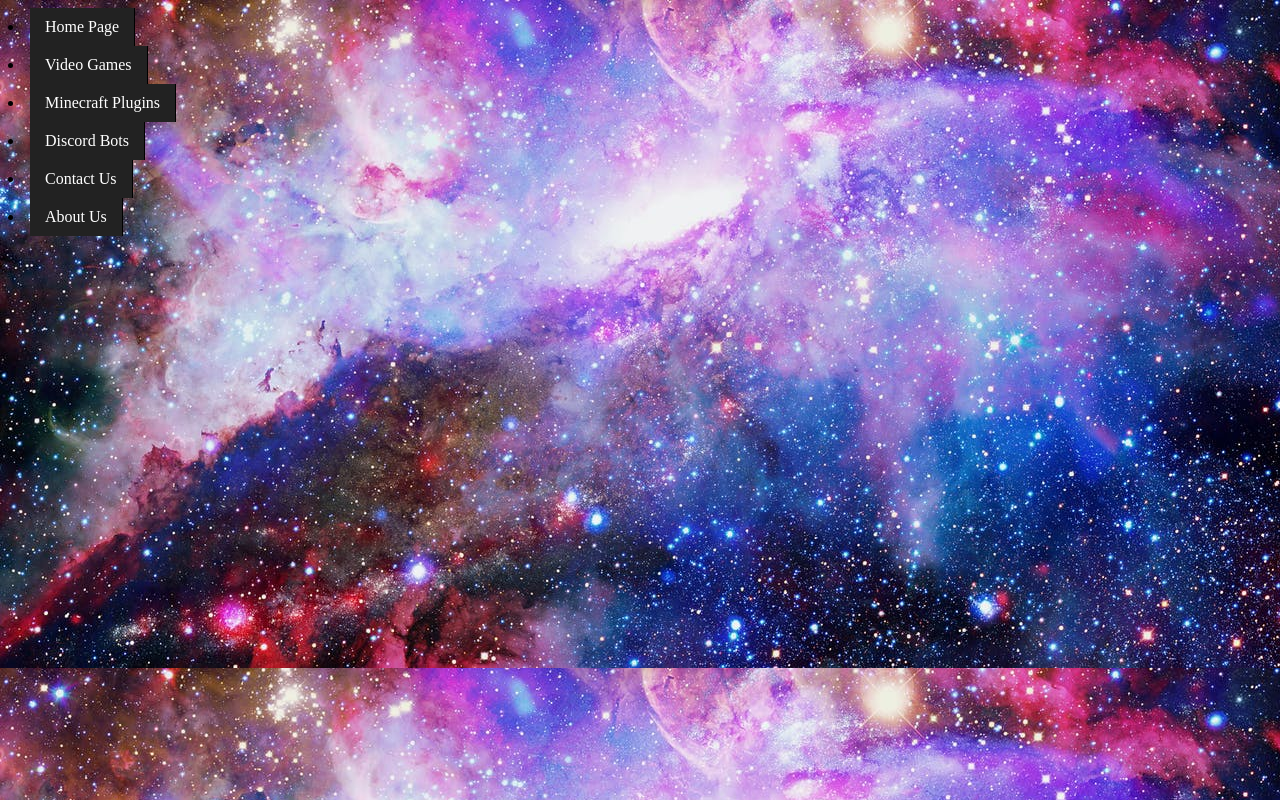
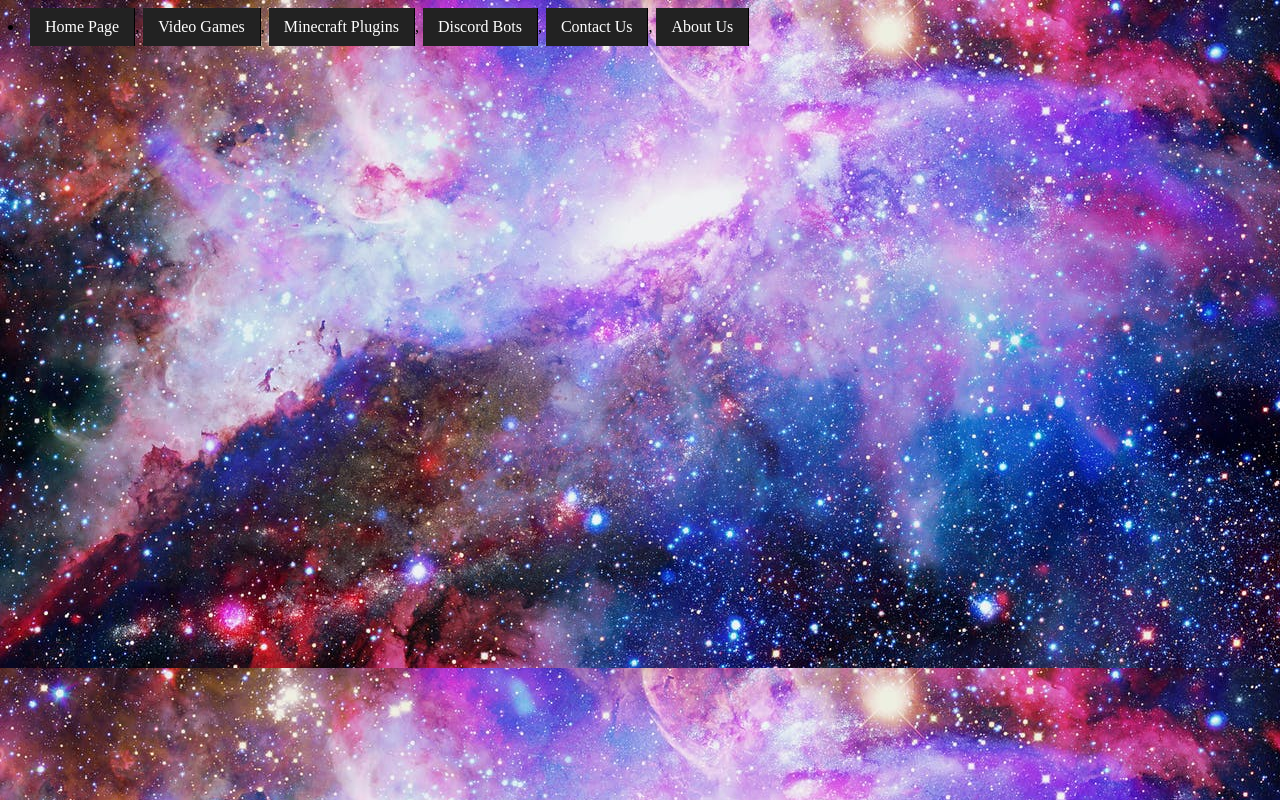
Before and after one commit to Galaxy-Indie-Studio/GIS, a plain HTML site: page ourteam.html in a window 1280 px wide. Drawn offline with Linux system fonts and the light colour scheme.

Commit message:
Update ourteam.html

```diff
--- a/ourteam.html
+++ b/ourteam.html
@@ -9,12 +9,14 @@
 	<body>
 		<nav>
 			<ui>
-				<li><a href="index.html">Home Page</a></li>
-				<li><a href="videogames.html">Video Games</a></li>
-				<li><a href="minecraftplugins.html">Minecraft Plugins</a></li>
-				<li><a href="discordbot.html">Discord Bots</a></li>
-				<li><a href="maincontactus.html">Contact Us</a></li>
-				<li><a href="mainaboutus.html">About Us</a></li>
+				<li>
+					<a href="index.html">Home Page</a>,
+					<a href="videogames.html">Video Games</a>,
+					<a href="minecraftplugins.html">Minecraft Plugins</a>,
+					<a href="discordbot.html">Discord Bots</a>,
+					<a href="maincontactus.html">Contact Us</a>,
+					<a href="mainaboutus.html">About Us</a>
+				</li>
 			</ui>
 		</nav>
 
```
